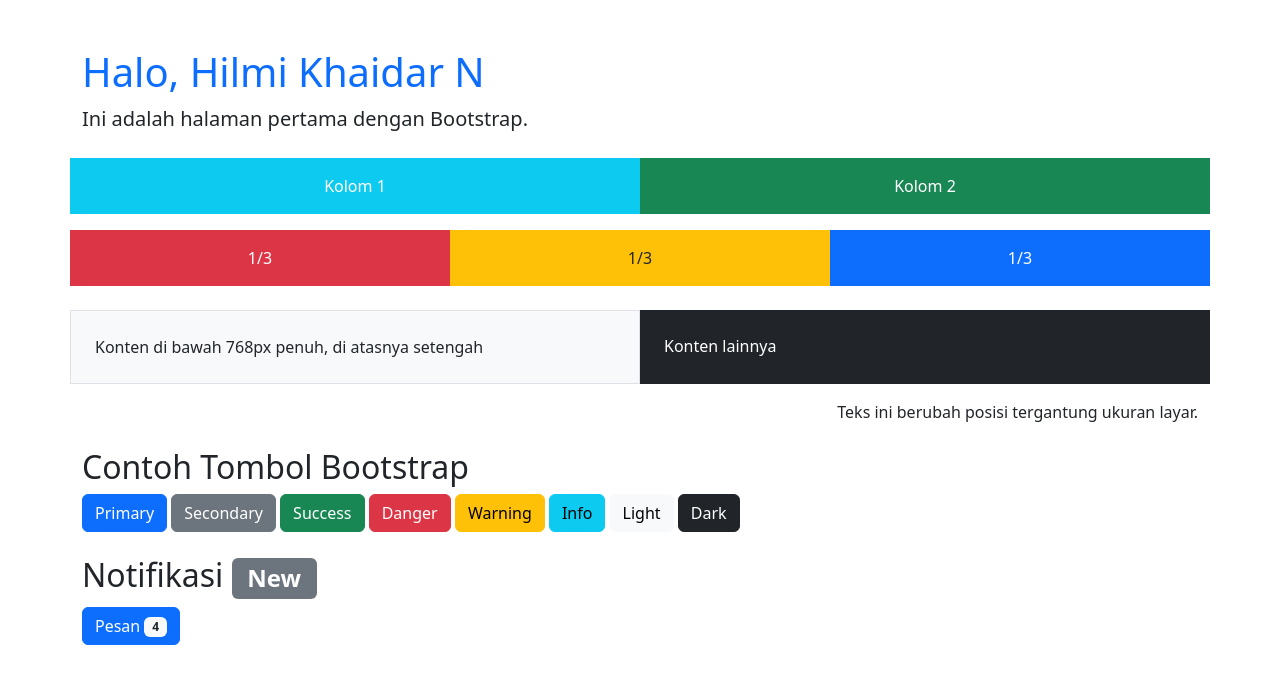
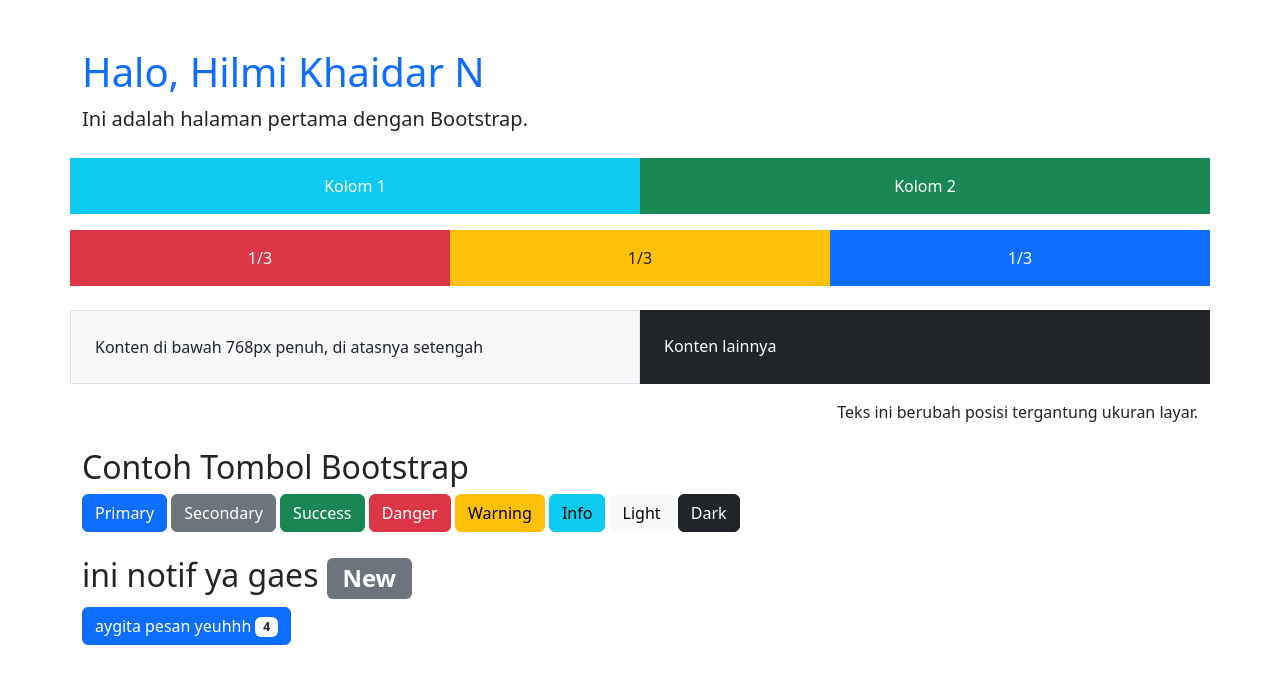
Before and after one commit to HilmiKhaidar/Learn-Bootstrap5, a plain HTML site: page index7.html in a window 1280 px wide. Drawn offline with nearby package versions, Linux system fonts and the light colour scheme.

Commit message:
Day 7 - nofikasi, jumlah dsb

```diff
--- a/index7.html
+++ b/index7.html
@@ -48,9 +48,9 @@
       </div>
 
       <div class="container mt-4">
-        <h2>Notifikasi <span class="badge bg-secondary">New</span></h2>
+        <h2>ini notif ya gaes <span class="badge bg-secondary">New</span></h2>
         <button class="btn btn-primary">
-          Pesan <span class="badge bg-light text-dark">4</span>
+          aygita pesan yeuhhh <span class="badge bg-light text-dark">4</span>
         </button>
       </div>
 </body>
```
